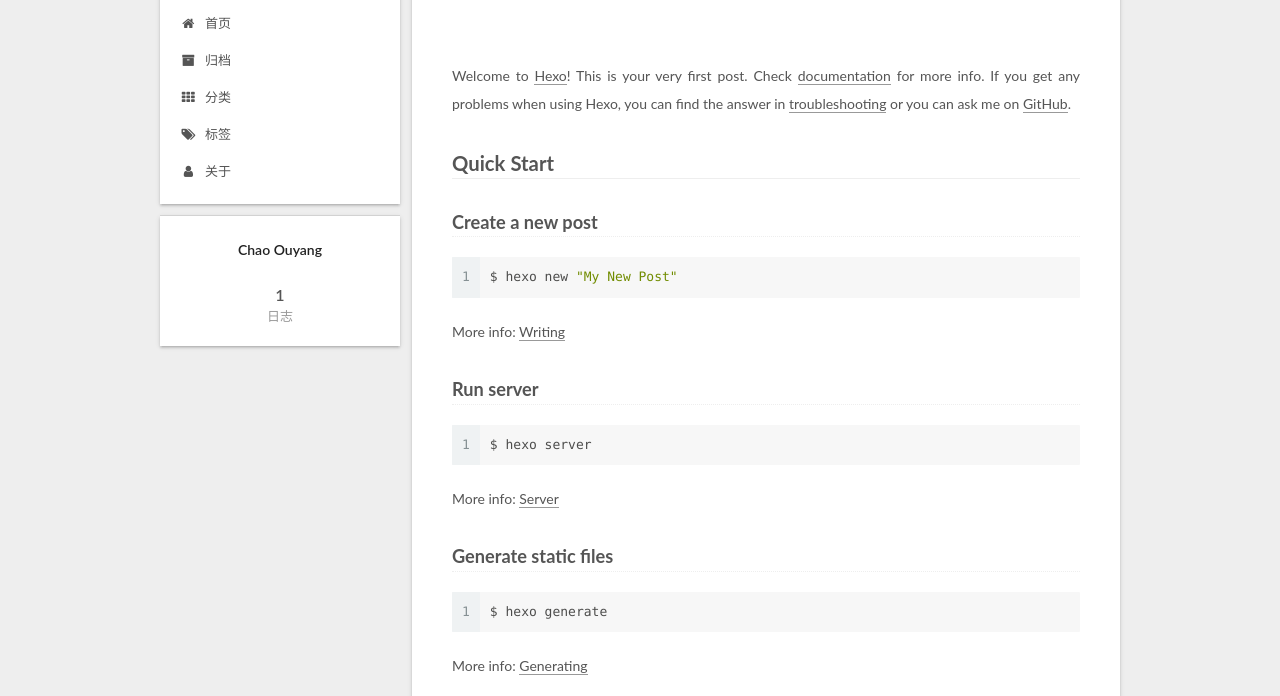
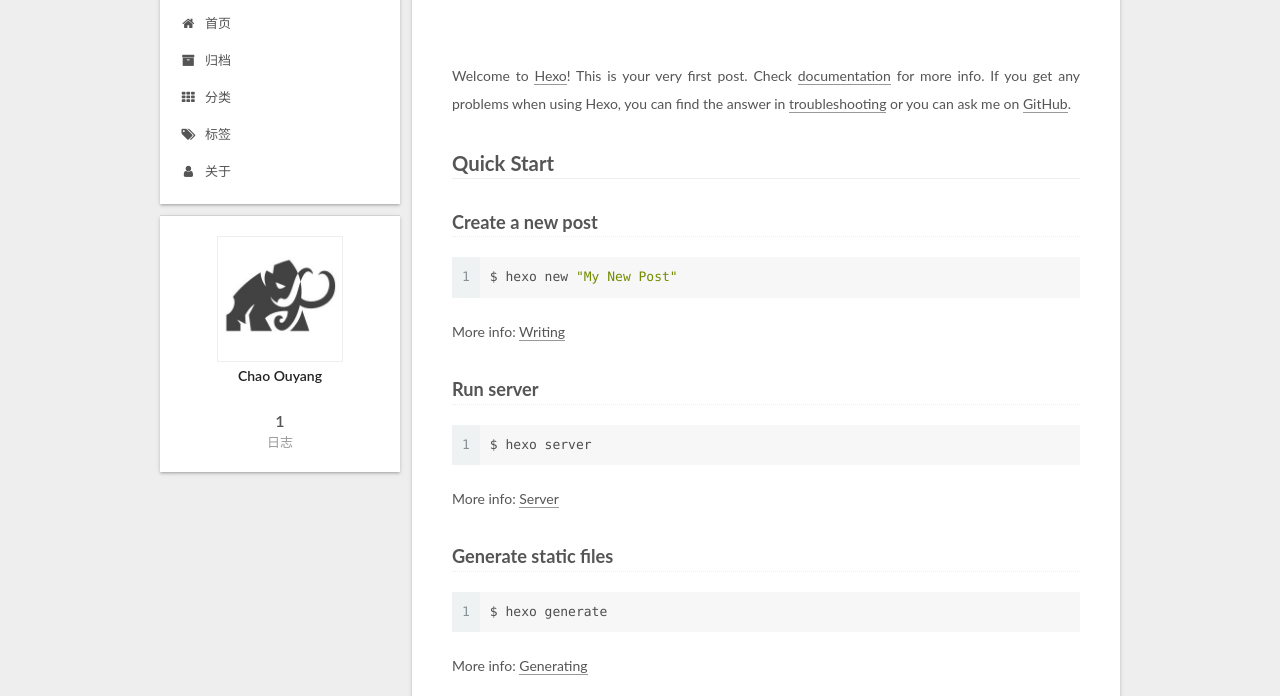
Before and after one commit to OuyangChao/ouyangchao.github.io, a plain HTML site: page index.html in a window 1280 px wide. Shown: the part 104-800 px from the top of the page. Drawn offline with nearby package versions, Linux system fonts and the light colour scheme; some packages are replaced by stand-ins of ours.

Commit message:
Site updated: 2018-04-12 10:06:40

```diff
--- a/css/main.css
+++ b/css/main.css
@@ -1823,7 +1823,7 @@
   width: 4px;
   height: 4px;
   border-radius: 50%;
-  background: #ff2f9f;
+  background: #1a06ff;
 }
 .links-of-blogroll {
   font-size: 13px;
--- a/index.html
+++ b/index.html
@@ -264,7 +264,7 @@
     <span hidden itemprop="author" itemscope itemtype="http://schema.org/Person">
       <meta itemprop="name" content="Chao Ouyang">
       <meta itemprop="description" content="">
-      <meta itemprop="image" content="/images/avatar.gif">
+      <meta itemprop="image" content="/images/mammoth_drbl.jpg">
     </span>
 
     <span hidden itemprop="publisher" itemscope itemtype="http://schema.org/Organization">
@@ -408,6 +408,10 @@
       <section class="site-overview-wrap sidebar-panel sidebar-panel-active">
         <div class="site-overview">
           <div class="site-author motion-element" itemprop="author" itemscope itemtype="http://schema.org/Person">
+
+              <img class="site-author-image" itemprop="image"
+                src="/images/mammoth_drbl.jpg"
+                alt="Chao Ouyang" />
 
               <p class="site-author-name" itemprop="name">Chao Ouyang</p>
               <p class="site-description motion-element" itemprop="description"></p>
```
Also changed, not shown: 2018/04/11/hello-world/index.html (+5 -1 lines), about/index.html (+4 -0 lines), archives/2018/04/index.html (+4 -0 lines), archives/2018/index.html (+4 -0 lines), archives/index.html (+4 -0 lines), categories/index.html (+4 -0 lines), tags/index.html (+4 -0 lines), images/mammoth_drbl.jpg (added).
